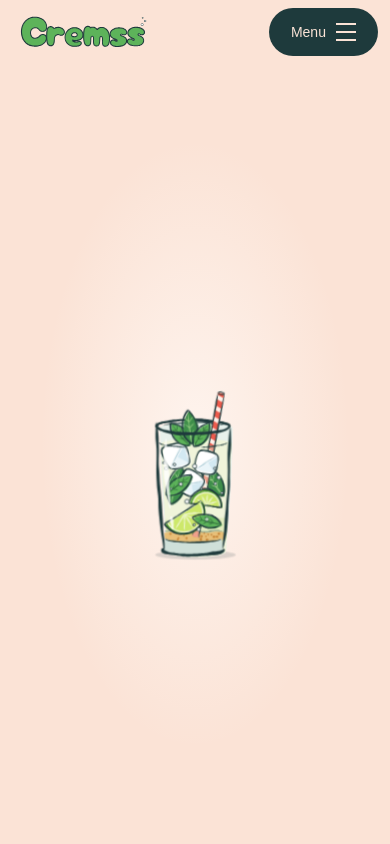
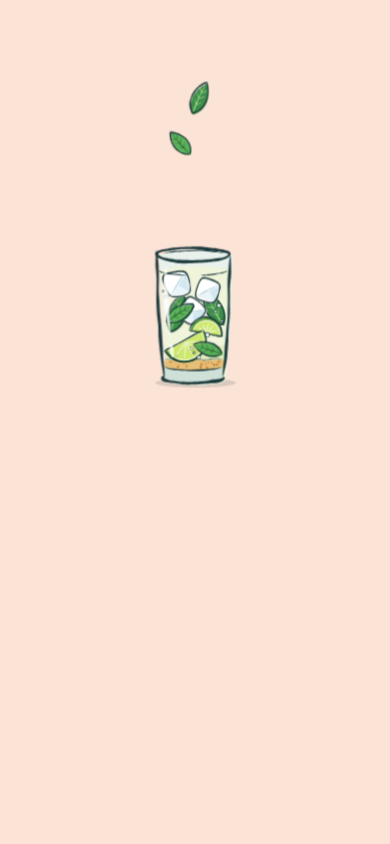
Before and after one commit to Cremss-lr/agence-cremss, a React (Vite) app: page / in a window 390 px wide. Shown: the top 844 px of the page. Built offline with nearby package versions, Linux system fonts and the light colour scheme; a web font is replaced by a local one.

Commit message:
feat: full hero section (#6)

```diff
--- a/src/components/button/Button.tsx
+++ b/src/components/button/Button.tsx
@@ -17,12 +17,13 @@ const sizes = {
 type ButtonProps = ButtonHTMLAttributes<HTMLButtonElement> & {
   variant?: keyof typeof variants;
   size?: keyof typeof sizes;
-  /** Renders a router link instead of a <button>. */
   to?: string;
+  href?: string;
 };
 
-export function Button({ variant = "primary", size = "m", to, className = "", ...props }: ButtonProps) {
-  const classes = `inline-flex items-center gap-2.5 rounded-pill font-body transition-colors duration-instant focus-visible:outline-3 focus-visible:outline-offset-4 focus-visible:outline-mint disabled:pointer-events-none disabled:opacity-40 ${variants[variant]} ${sizes[size]} ${className}`;
+export function Button({ variant = "primary", size = "m", to, href, className = "", ...props }: ButtonProps) {
+  const classes = `inline-flex items-center gap-2.5 rounded-pill font-body transition-[color,background-color,scale] duration-standard active:scale-95 focus-visible:outline-3 focus-visible:outline-offset-4 focus-visible:outline-mint disabled:pointer-events-none disabled:opacity-40 ${variants[variant]} ${sizes[size]} ${className}`;
+  if (href) return <a href={href} className={classes}>{props.children}</a>;
   if (to) return <Link to={to} className={classes}>{props.children}</Link>;
   return <button className={classes} {...props} />;
 }
--- a/src/components/mobile-menu/MobileMenu.tsx
+++ b/src/components/mobile-menu/MobileMenu.tsx
@@ -2,66 +2,50 @@ import { Button } from "../button";
 import { Navigation } from "../navigation";
 import cremss from "../cremss-logo/svg/cremss-texte.svg";
 import { useState } from "react";
-import {RemoveScroll} from 'react-remove-scroll';
+import { RemoveScroll } from "react-remove-scroll";
 
+const line = "block h-0.5 w-4 bg-current transition-[translate,rotate,scale,opacity] duration-long ease-out";
 
-export function MobileMenu() {
+export function MobileMenu({ ready = true }: { ready?: boolean }) {
+  const [isOpen, setIsOpen] = useState(false);
+  const [openCount, setOpenCount] = useState(0);
 
-  const [isOpen, setIsOpen] = useState(false);
+  const toggle = () => {
+    if (!isOpen) setOpenCount((count) => count + 1);
+    setIsOpen(!isOpen);
+  };
 
   return (
-    <header className="relative mx-auto mt-2 flex w-full max-w-300 items-center px-3 md:mt-10 md:px-6 md:hidden">
-      {!isOpen && (
-        <div className="flex w-full items-center justify-between">
+    <header className="sticky top-0 z-50 flex w-full items-center bg-ground px-3 py-2 md:hidden">
+      <RemoveScroll enabled={isOpen} removeScrollBar={false}>
+        <div
+          id="mobile-navigation"
+          aria-hidden={!isOpen}
+          className={`fixed inset-0 z-0 flex min-h-dvh w-screen items-center justify-center bg-ground transition-[opacity,visibility] duration-long ease-out [&_a]:flex [&_a]:items-center [&_a]:gap-2 [&_a]:font-bold [&_a]:text-ink [&_a]:before:size-3 [&_a]:before:rounded-pill [&_a]:before:border-2 [&_a]:before:border-ink [&_a]:before:transition-colors [&_a]:before:duration-standard [&_a]:before:content-[''] [&_a.is-active]:before:bg-mint [&_ul]:flex [&_ul]:flex-col [&_ul]:gap-4 ${isOpen ? "visible opacity-100" : "invisible opacity-0"}`}
+        >
+          <Navigation key={openCount} onNavigate={() => setIsOpen(false)} />
+        </div>
+      </RemoveScroll>
+
+      <div inert={!ready} className={`relative z-10 flex w-full items-center justify-between transition-[opacity,translate] duration-900 ease-out ${ready ? "opacity-100" : "-translate-y-4 opacity-0"}`}>
         <img className="h-auto w-[35%] translate-x-2" src={cremss} alt="Cremss" />
         <Button
           className="h-12 w-[28vw] min-w-24 max-w-32 justify-center px-3 py-0"
           variant="dark"
           size="s"
-            onClick={() => setIsOpen(true)}
-            aria-label="Ouvrir le menu"
-            aria-expanded={false}
+          onClick={toggle}
+          aria-label={isOpen ? "Fermer le menu" : "Ouvrir le menu"}
+          aria-expanded={isOpen}
           aria-controls="mobile-navigation"
         >
-            Menu
-            <span className="flex flex-col gap-1.5" aria-hidden="true">
-              <span className="block h-0.5 w-5 bg-current" />
-              <span className="block h-0.5 w-5 bg-current" />
-              <span className="block h-0.5 w-5 bg-current" />
+          <span className="flex flex-col gap-[3px]" aria-hidden="true">
+            <span className={`${line} ${isOpen ? "translate-y-[5px] rotate-45" : ""}`} />
+            <span className={`${line} ${isOpen ? "scale-x-0 opacity-0" : ""}`} />
+            <span className={`${line} ${isOpen ? "-translate-y-[5px] -rotate-45" : ""}`} />
           </span>
+          {isOpen ? "Fermer" : "Menu"}
         </Button>
       </div>
-      )}
-
-      {isOpen && (
-        <RemoveScroll>
-          <div id="mobile-navigation" className="fixed inset-0 z-50 flex min-h-dvh w-screen flex-col bg-ground-glow px-3 pb-3 pt-2">
-            <div className="flex items-center justify-between">
-              <img className="h-auto w-[35%] translate-x-2" src={cremss} alt="Cremss" />
-              <Button
-                className="h-12 w-[28vw] min-w-24 max-w-32 justify-center px-3 py-0"
-                variant="dark"
-                size="s"
-                onClick={() => setIsOpen(false)}
-                aria-label="Fermer le menu"
-                aria-expanded={true}
-                aria-controls="mobile-navigation"
-              >
-
-                Fermer
-                <span aria-hidden="true">X</span>
-              </Button>
-            </div>
-
-            <div
-                className="flex flex-1 items-center justify-center [&_a]:flex [&_a]:items-center [&_a]:gap-2 [&_a]:font-bold [&_a]:text-ink [&_a]:before:text-xl [&_a]:before:content-['○'] [&_ul]:flex [&_ul]:flex-col [&_ul]:gap-4"
-            >
-              <Navigation onNavigate={() => setIsOpen(false)} />
-            </div>
-          </div>
-        </RemoveScroll>
-      )}
-
     </header>
   );
 }
--- a/src/components/scrollbar/Scrollbar.tsx
+++ b/src/components/scrollbar/Scrollbar.tsx
@@ -7,14 +7,15 @@ const SECTIONS = [
   { id: "realisations", label: "Réalisations" },
   { id: "contact", label: "Contact" },
 ];
-const MIN_THUMB = 40;
+const MIN_THUMB = 90;
 const BORDER = 3;
 
 type ScrollbarProps = {
+  ready?: boolean;
   showSections?: boolean;
 };
 
-export function Scrollbar({ showSections = true }: ScrollbarProps) {
+export function Scrollbar({ ready = true, showSections = true }: ScrollbarProps) {
   const track = useRef<HTMLDivElement>(null);
   const thumb = useRef<HTMLDivElement>(null);
   const [active, setActive] = useState(SECTIONS[0].id);
@@ -55,9 +56,9 @@ export function Scrollbar({ showSections = true }: ScrollbarProps) {
   };
 
   return (
-    <div className="pointer-events-none fixed top-6 right-3 bottom-6 z-50 hidden items-stretch gap-4 lg:flex">
+    <div inert={!ready} className={`pointer-events-none fixed top-[19dvh] right-6 bottom-[19dvh] z-50 hidden items-stretch gap-4 transition-[opacity,translate] duration-[900ms] ease-out lg:flex ${ready ? "opacity-100" : "translate-x-6 opacity-0"}`} style={{ transitionDelay: "450ms" }}>
       {showSections && (
-        <ul className="flex flex-col items-end gap-[22px] pt-3.5">
+        <ul className="flex flex-col items-end gap-[22px] pt-4.5">
           {SECTIONS.map(({ id, label }) => (
             <li key={id} className="pointer-events-auto">
               <a
@@ -78,7 +79,7 @@ export function Scrollbar({ showSections = true }: ScrollbarProps) {
         ref={track}
         aria-hidden="true"
         onPointerDown={(e) => scrollToPointer(e.clientY)}
-        className="pointer-events-auto relative w-[18px] cursor-pointer rounded-pill border-[3px] border-ink bg-[repeating-linear-gradient(-45deg,var(--color-coral)_0_8px,var(--color-white)_8px_16px)]"
+        className="pointer-events-auto relative w-5 cursor-pointer rounded-pill border-[3px] border-ink bg-[repeating-linear-gradient(45deg,var(--color-coral)_0_12px,var(--color-white)_12px_24px)]"
       >
         <div
           ref={thumb}
@@ -87,7 +88,7 @@ export function Scrollbar({ showSections = true }: ScrollbarProps) {
             e.currentTarget.setPointerCapture(e.pointerId);
           }}
           onPointerMove={(e) => e.currentTarget.hasPointerCapture(e.pointerId) && scrollToPointer(e.clientY)}
-          className="absolute -top-[3px] -left-[6px] w-[24px] cursor-grab rounded-pill border-[3px] border-ink bg-mint active:cursor-grabbing"
+          className="absolute -top-[3px] -left-[7px] w-7 cursor-grab rounded-pill border-[3px] border-ink bg-mint active:cursor-grabbing"
         />
       </div>
     </div>
--- a/src/index.css
+++ b/src/index.css
@@ -58,6 +58,22 @@
   --ease-in: cubic-bezier(0.55, 0, 0.9, 0.55);
   --ease-soft: cubic-bezier(0.4, 0, 0.3, 1);
   --ease-bounce: cubic-bezier(0.3, 1.4, 0.6, 1);
+
+  @keyframes rise {
+    from {
+      opacity: 0;
+      translate: 0 16px;
+    }
+  }
+
+  @keyframes nudge {
+    0%, 100% {
+      translate: 0 0;
+    }
+    50% {
+      translate: 0 6px;
+    }
+  }
 }
 
 @layer base {
--- a/src/layouts/legal-page/LegalPage.tsx
+++ b/src/layouts/legal-page/LegalPage.tsx
@@ -43,7 +43,7 @@ export function LegalPage({ page = "cgv" }: LegalPageProps) {
             <p className="mb-3 font-display text-[0.65rem] uppercase tracking-[0.16em] sm:mb-5 sm:text-[0.68rem]">
               Informations légales
             </p>
-            <h1 className="max-w-5xl break-words font-display text-[clamp(2rem,10vw,3rem)] leading-[1.05] tracking-[-0.025em] sm:text-5xl lg:text-6xl">
+            <h1 className="max-w-5xl font-display text-4xl leading-[1.05] tracking-tight sm:text-5xl lg:text-6xl">
               {title}
             </h1>
             <p className="mt-3 text-xs sm:mt-4 sm:text-sm">
@@ -57,7 +57,7 @@ export function LegalPage({ page = "cgv" }: LegalPageProps) {
             <TableOfContents page={page} />
           </aside>
 
-          <div className="min-w-0 rounded-xl bg-white px-4 py-6 shadow-[0_1px_2px_rgba(30,58,60,0.03)] sm:rounded-2xl sm:px-8 sm:py-10 lg:px-14 lg:py-12">
+          <div className="rounded-2xl bg-white px-6 py-8 shadow-[0_1px_2px_rgba(30,58,60,0.03)] sm:px-10 sm:py-10 lg:px-14 lg:py-12 [&>article]:text-sm [&>article]:leading-6 [&>article>p:first-child]:mb-12 [&>article>p:first-child]:rounded-xl [&>article>p:first-child]:bg-ground [&>article>p:first-child]:px-5 [&>article>p:first-child]:py-4 [&>article>p:first-child]:text-xs [&>article_h2]:font-display [&>article_h2]:font-normal [&>article_h2]:text-xl [&>article_h2]:leading-tight">
             <Article page={page} />
           </div>
         </div>
--- a/src/layouts/site-header/SiteHeader.tsx
+++ b/src/layouts/site-header/SiteHeader.tsx
@@ -1,10 +1,10 @@
-import { Logo } from "../../components/logo";
+// import { Logo } from "../../components/logo";
 import { MobileMenu } from "../../components/mobile-menu";
 
 export function SiteHeader({ menu = true }: { menu?: boolean }) {
   return (
     <header className="mx-auto mt-2 w-full md:mt-10 box-content flex h-16 max-w-300 items-center justify-between px-6">
-      <Logo />
+      {/*<Logo />*/}
       {menu && (
         <div className="md:hidden">
           <MobileMenu />
--- a/src/pages/home/HomePage.tsx
+++ b/src/pages/home/HomePage.tsx
@@ -1,3 +1,4 @@
+import { useEffect, useState } from "react";
 import { Scrollbar } from "../../components/scrollbar";
 import { MobileMenu } from "../../components/mobile-menu";
 import { Hero } from "../../sections/hero";
@@ -8,11 +9,20 @@ import { Contact } from "../../sections/contact";
 import { SiteFooter } from "../../layouts/site-footer";
 
 export function HomePage() {
+  const [ready, setReady] = useState(false);
+
+  useEffect(() => {
+    document.documentElement.style.overflow = ready ? "" : "hidden";
+    return () => {
+      document.documentElement.style.overflow = "";
+    };
+  }, [ready]);
+
   return (
     <main>
-      <MobileMenu />
-      <Scrollbar showSections={true} />
-      <Hero />
+      <MobileMenu ready={ready} />
+      <Scrollbar ready={ready} />
+      <Hero ready={ready} onReady={() => setReady(true)} />
       <Studio />
       <Services />
       <Projects />
--- a/src/sections/hero/Hero.tsx
+++ b/src/sections/hero/Hero.tsx
@@ -1,13 +1,53 @@
+import { Button } from "../../components/button";
 import { CremssLogo } from "../../components/cremss-logo";
+import { Icon } from "../../components/icon";
 
-export function Hero() {
+const WAVE = "M0 45C160 70 300 40 450 55C620 75 680 85 850 65C1030 45 1080 15 1240 40C1330 55 1380 60 1440 40";
+
+type HeroProps = { ready: boolean; onReady: () => void };
+
+export function Hero({ ready, onReady }: HeroProps) {
+  const reveal = `transition-[opacity,translate] duration-[900ms] ease-out ${ready ? "opacity-100" : "translate-y-4 opacity-0"}`;
+  const delay = (ms: number) => ({ transitionDelay: `${ms}ms` });
+
   return (
     <section
       id="accueil"
-      className="relative isolate box-border grid min-h-dvh grid-rows-[1fr_auto] items-center justify-items-center gap-6 overflow-hidden px-[clamp(16px,5vw,64px)] pt-12 pb-7"
+      className="relative isolate box-border grid min-h-dvh grid-rows-[1fr_auto] items-center justify-items-center gap-6 overflow-hidden px-[clamp(16px,5vw,64px)] pt-12 pb-32"
     >
-      <div aria-hidden="true" className="absolute inset-0 -z-2 bg-[radial-gradient(55%_50%_at_50%_46%,var(--color-ground-glow)_0%,rgb(254_244_238/0)_72%)]" />
-      <CremssLogo className="w-[min(100%,1060px)]!" />
+      <div className="relative w-[min(100%,1060px)]">
+        <CremssLogo onComplete={onReady} />
+        <p
+          className={`mt-2 text-center font-display text-accent text-ink min-[624px]:absolute min-[624px]:top-[80%] min-[624px]:left-[23.3%] min-[624px]:mt-0 min-[624px]:text-left min-[624px]:text-[clamp(20px,3.2vw,40px)] ${reveal}`}
+          style={delay(0)}
+        >
+          des outils frais et pétillants.
+        </p>
+      </div>
+
+      <div className="flex w-full flex-col items-center gap-10">
+        <div className={`flex w-full max-w-md flex-col gap-4 min-[624px]:w-auto min-[624px]:max-w-none min-[624px]:flex-row ${reveal}`} inert={!ready} style={delay(150)}>
+          <Button href="#contact" size="l" className="justify-center">
+            Nous contacter
+            <Icon />
+          </Button>
+          <Button href="#realisations" variant="secondary" size="l" className="justify-center">
+            Voir nos projets
+          </Button>
+        </div>
+        <a href="#studio" inert={!ready} className={`mt-4 flex items-center gap-3 font-display text-accent text-ink ${reveal}`} style={delay(300)}>
+          faites défiler
+          <span className="flex rotate-90 animate-[nudge_1.6s_var(--ease-soft)_infinite] motion-reduce:animate-none">
+            <Icon />
+          </span>
+        </a>
+      </div>
+
+      <svg aria-hidden="true" className={`absolute inset-x-0 bottom-0 -z-1 h-25 w-full transition-transform duration-[1100ms] ease-out ${ready ? "translate-y-0" : "translate-y-full"}`}
+        style={delay(200)} viewBox="0 0 1440 100" preserveAspectRatio="none">
+        <path d={`${WAVE}L1440 100L0 100Z`} className="fill-warm-gray" />
+        <path d={WAVE} fill="none" strokeWidth="2.5" vectorEffect="non-scaling-stroke" className="stroke-ink" />
+      </svg>
     </section>
   );
 }
```
Also changed, not shown: src/components/navigation/Navigation.tsx (+17 -14 lines). Lines whose indentation alone changed are shown as unchanged.
